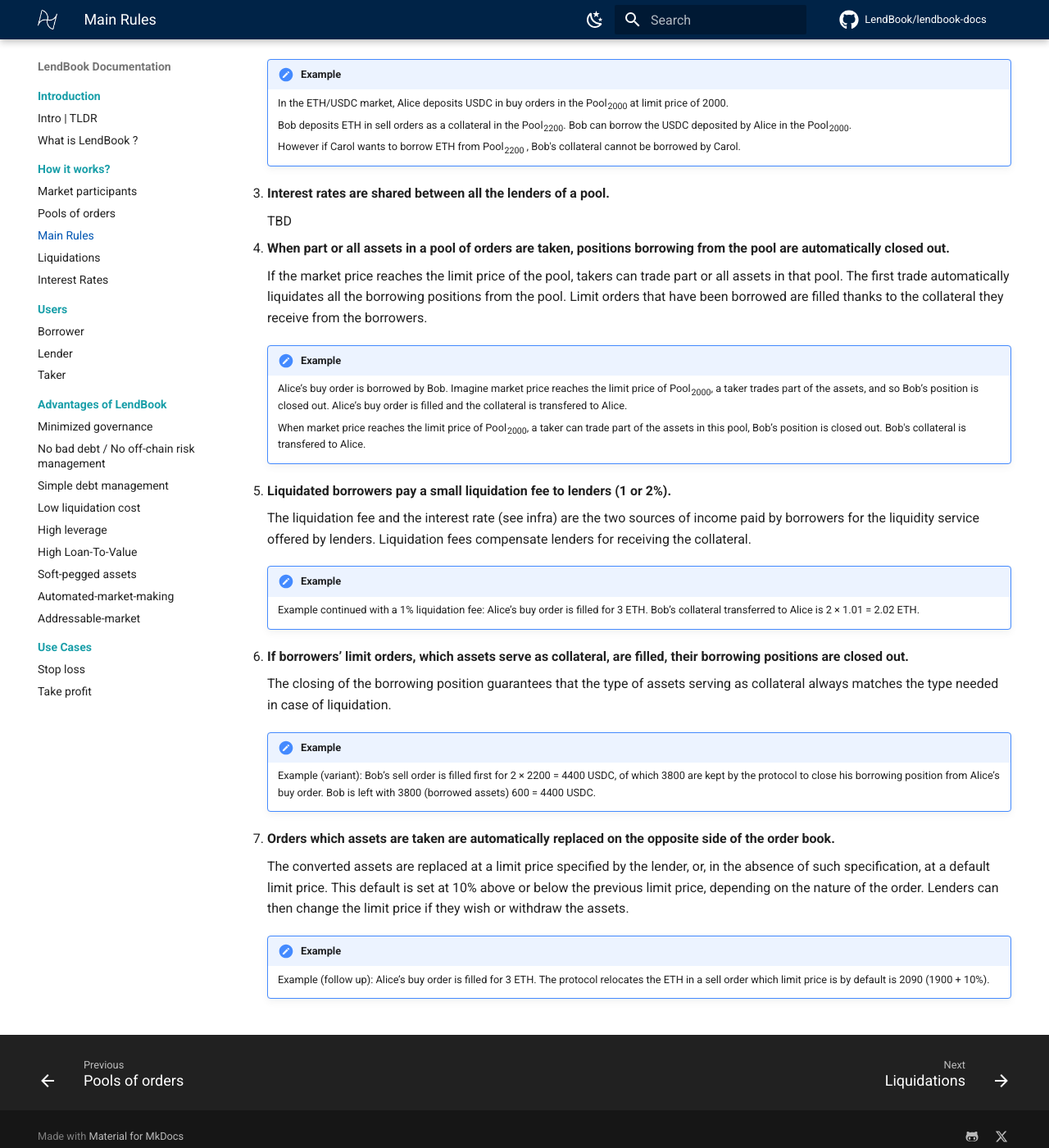
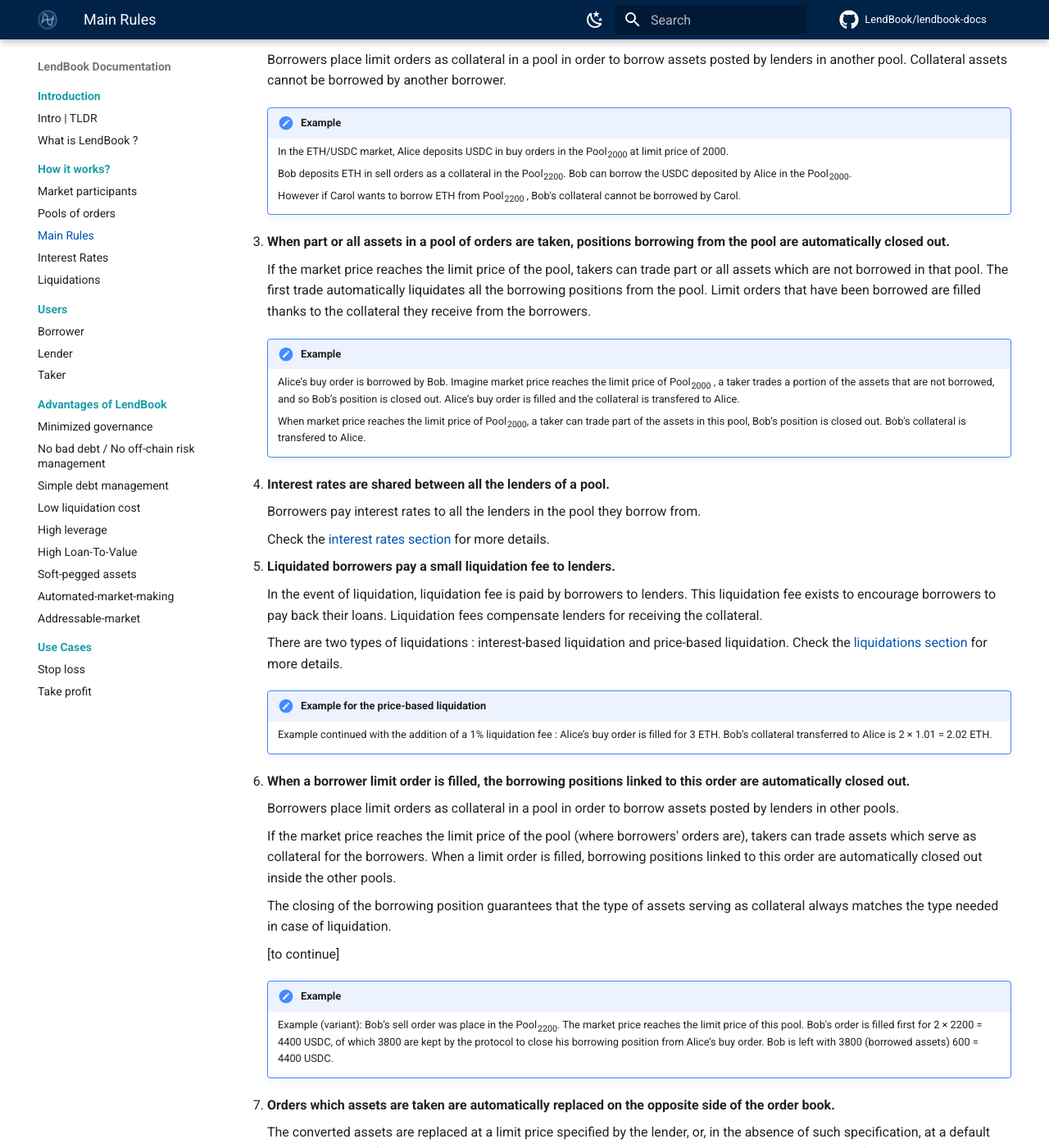
Before and after one commit to LendBook/lendbook-docs, an MkDocs documentation site: the page built from docs/how-it-works/rules.md, in a window 1280 px wide and 1400 px high, scrolled down 405 px. Shown: the whole window at 82% size. Built offline with MkDocs 1.6.1 and Material for MkDocs 9.7.7, drawn with Linux system fonts in a browser that asks for light colours; comment, search, counter and statistics services are not loaded; some of the changed text lies outside the part shown.

Commit message:
code is law

```diff
--- a/docs/how-it-works/rules.md
+++ b/docs/how-it-works/rules.md
@@ -4,7 +4,7 @@ The main rules are :
 
 1. **Limit orders can only be posted within a restricted range of limit prices.**
 
-    As mentioned in the [Pools of orders section](../pools-of-orders), limit orders can be posted within a restricted set of pools. Each pool has an assigned limit price.
+    As mentioned in the [pools of orders section](../pools-of-orders), limit orders can be posted within a restricted set of pools. Each pool has an assigned limit price.
 
     !!! note "Example"
         In the ETH/USDC market, Alice can deposit USDC as a buy order in the Pool~2000~ at limit price of 2000.
@@ -12,6 +12,7 @@ The main rules are :
 
 * **Assets which serve as collateral cannot be borrowed.**
 
+    Borrowers place limit orders as collateral in a pool in order to borrow assets posted by lenders in another pool. Collateral assets cannot be borrowed by another borrower.
 
     !!! note "Example"
         In the ETH/USDC market, Alice deposits USDC in buy orders in the Pool~2000~ at limit price of 2000.
@@ -20,31 +21,41 @@ The main rules are :
 
         However if Carol wants to borrow ETH from Pool~2200~ , Bob's collateral cannot be borrowed by Carol.
 
-* **Interest rates are shared between all the lenders of a pool.**
-
-    TBD
-
 * **When part or all assets in a pool of orders are taken, positions borrowing from the pool are automatically closed out.**
 
-    If the market price reaches the limit price of the pool, takers can trade part or all assets in that pool. The first trade automatically liquidates all the borrowing positions from the pool. Limit orders that have been borrowed are filled thanks to the collateral they receive from the borrowers.
+    If the market price reaches the limit price of the pool, takers can trade part or all assets which are not borrowed in that pool. The first trade automatically liquidates all the borrowing positions from the pool. Limit orders that have been borrowed are filled thanks to the collateral they receive from the borrowers.
     !!! note "Example"
-        Alice’s buy order is borrowed by Bob. Imagine market price reaches the limit price of Pool~2000~, a taker trades part of the assets, and so Bob’s position is closed out. Alice’s buy order is filled and the collateral is transfered to Alice.
+        Alice’s buy order is borrowed by Bob. Imagine market price reaches the limit price of Pool~2000~ , a taker trades a portion of the assets that are not borrowed, and so Bob’s position is closed out. Alice’s buy order is filled and the collateral is transfered to Alice.
 
         When market price reaches the limit price of Pool~2000~, a taker can trade part of the assets in this pool, Bob’s position is closed out. Bob's collateral is transfered to Alice.
 
-* **Liquidated borrowers pay a small liquidation fee to lenders (1 or 2%).**
+* **Interest rates are shared between all the lenders of a pool.**
 
-    The liquidation fee and the interest rate (see infra) are the two sources of income paid by borrowers for the liquidity service offered by lenders. Liquidation fees compensate lenders for receiving the collateral.
+    Borrowers pay interest rates to all the lenders in the pool they borrow from.
 
-    !!! note "Example"
-        Example continued with a 1% liquidation fee: Alice’s buy order is filled for 3 ETH. Bob’s collateral transferred to Alice is 2 × 1.01 = 2.02 ETH.
+    Check the [interest rates section](../interest-rates) for more details.
 
-* **If borrowers’ limit orders, which assets serve as collateral, are filled, their borrowing positions are closed out.**
+* **Liquidated borrowers pay a small liquidation fee to lenders.**
+
+    In the event of liquidation, liquidation fee is paid by borrowers to lenders. This liquidation fee exists to encourage borrowers to pay back their loans. Liquidation fees compensate lenders for receiving the collateral.
+
+    There are two types of liquidations : interest-based liquidation and price-based liquidation. Check the [liquidations section](../liquidation) for more details.
+
+    !!! note "Example for the price-based liquidation"
+        Example continued with the addition of a 1% liquidation fee : Alice’s buy order is filled for 3 ETH. Bob’s collateral transferred to Alice is 2 × 1.01 = 2.02 ETH.
+
+* **When a borrower limit order is filled, the borrowing positions linked to this order are automatically closed out.**
+
+    Borrowers place limit orders as collateral in a pool in order to borrow assets posted by lenders in other pools.
+
+    If the market price reaches the limit price of the pool (where borrowers' orders are), takers can trade assets which serve as collateral for the borrowers. When a limit order is filled, borrowing positions linked to this order are automatically closed out inside the other pools.
 
     The closing of the borrowing position guarantees that the type of assets serving as collateral always matches the type needed in case of liquidation.
 
+    [to continue]
+
     !!! note "Example"
-        Example (variant): Bob’s sell order is filled first for 2 × 2200 = 4400 USDC, of which 3800 are kept by the protocol to close his borrowing position from Alice’s buy order. Bob is left with 3800 (borrowed assets) 600 = 4400 USDC.
+        Example (variant): Bob’s sell order was place in the Pool~2200~. The market price reaches the limit price of this pool. Bob's order is filled first for 2 × 2200 = 4400 USDC, of which 3800 are kept by the protocol to close his borrowing position from Alice’s buy order. Bob is left with 3800 (borrowed assets) 600 = 4400 USDC.
 
 * **Orders which assets are taken are automatically replaced on the opposite side of the order book.**
 
--- /dev/null
+++ b/docs/javascripts/mathjax.js
@@ -0,0 +1,21 @@
+window.MathJax = {
+  tex: {
+    inlineMath: [["\\(", "\\)"]],
+    displayMath: [["\\[", "\\]"]],
+    processEscapes: true,
+    processEnvironments: true
+  },
+  options: {
+    ignoreHtmlClass: ".*|",
+    processHtmlClass: "arithmatex"
+  }
+};
+
+document$.subscribe(() => {
+
+
+  MathJax.startup.output.clearCache()
+  MathJax.typesetClear()
+  MathJax.texReset()
+  MathJax.typesetPromise()
+})
--- a/mkdocs.yml
+++ b/mkdocs.yml
@@ -10,8 +10,8 @@ nav:
     - Market participants: how-it-works/market-participants.md
     - Pools of orders: how-it-works/pools-of-orders.md
     - Main Rules: how-it-works/rules.md
+    - Interest Rates: how-it-works/interest-rates.md
     - Liquidations: how-it-works/liquidation.md
-    - Interest Rates: how-it-works/interest-rates.md
   - Users:
     - Borrower: users/borrower.md
     - Lender: users/lender.md
@@ -35,8 +35,8 @@ nav:
 
 theme:
   name: material
-  logo: "images/logo_white.png"
-  favicon: "images/logo_white.png"
+  logo: "images/logo.png"
+  favicon: "images/logo.png"
   font:
     text: Roboto
     code: Roboto Mono
```
Also changed, not shown: docs/how-it-works/interest-rates.md (+1 -0 lines), docs/how-it-works/liquidation.md (+5 -0 lines), docs/how-it-works/pools-of-orders.md (+4 -4 lines), docs/images/logo.png (added).
